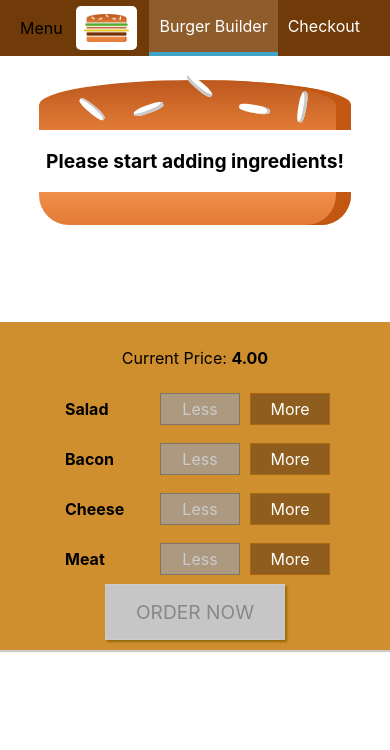
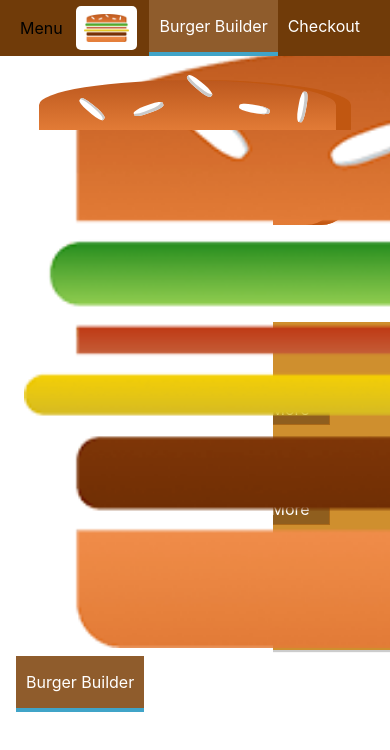
Before and after one commit to benn1988/react-burger, a React (Create React App) app: page / in a window 390 px wide. Shown: the top 750 px of the page. Built offline with nearby package versions, Linux system fonts and the light colour scheme.

Commit message:
Creating a responsive sidedrawer component

```diff
--- a/src/components/Layout/Layout.js
+++ b/src/components/Layout/Layout.js
@@ -1,11 +1,14 @@
 import React from 'react';
+
 import Aux from '../../hoc/Auxiliar';
 import classes from './Layout.module.css';
 import Toolbar from '../Navigation/Toolbar/Toolbar';
+import SideDrawer from '../Navigation/SideDrawer/SideDrawer';
 
 const layout = ( props ) => (
     <Aux>
         <Toolbar />
+        <SideDrawer />
         <main className={classes.Content}>
             {props.children}
         </main>
--- /dev/null
+++ b/src/components/Navigation/SideDrawer/SideDrawer.js
@@ -0,0 +1,19 @@
+import React from 'react';
+
+import classes from './SideDrawer.module.css';
+import Logo from '../../Logo/Logo';
+import NavigationItems from '../NavigationItems/NavigationItems';
+
+const sideDrawer = ( props ) => {
+
+  return (
+    <div className={classes.SideDrawer}>
+      <Logo />
+      <nav>
+        <NavigationItems />
+      </nav>
+    </div>
+  )
+};
+
+export default sideDrawer;
--- /dev/null
+++ b/src/components/Navigation/SideDrawer/SideDrawer.module.css
@@ -0,0 +1,26 @@
+.SideDrawer {
+  height: 100%;
+  width: 280px;
+  max-width: 70%;
+  position: fixed;
+  left: 0;
+  top: 0;
+  background-color: white;
+  padding: 32px 16px;
+  box-sizing: border-box;
+  transition: transform 0.3s ease-out;
+}
+
+.Open {
+  transform: translateX(0);
+}
+
+.Close {
+  transform: translateX(-100%);
+}
+
+@media (min-width: 500px) {
+  .SideDrawer {
+    display: none;
+  }
+}
```
